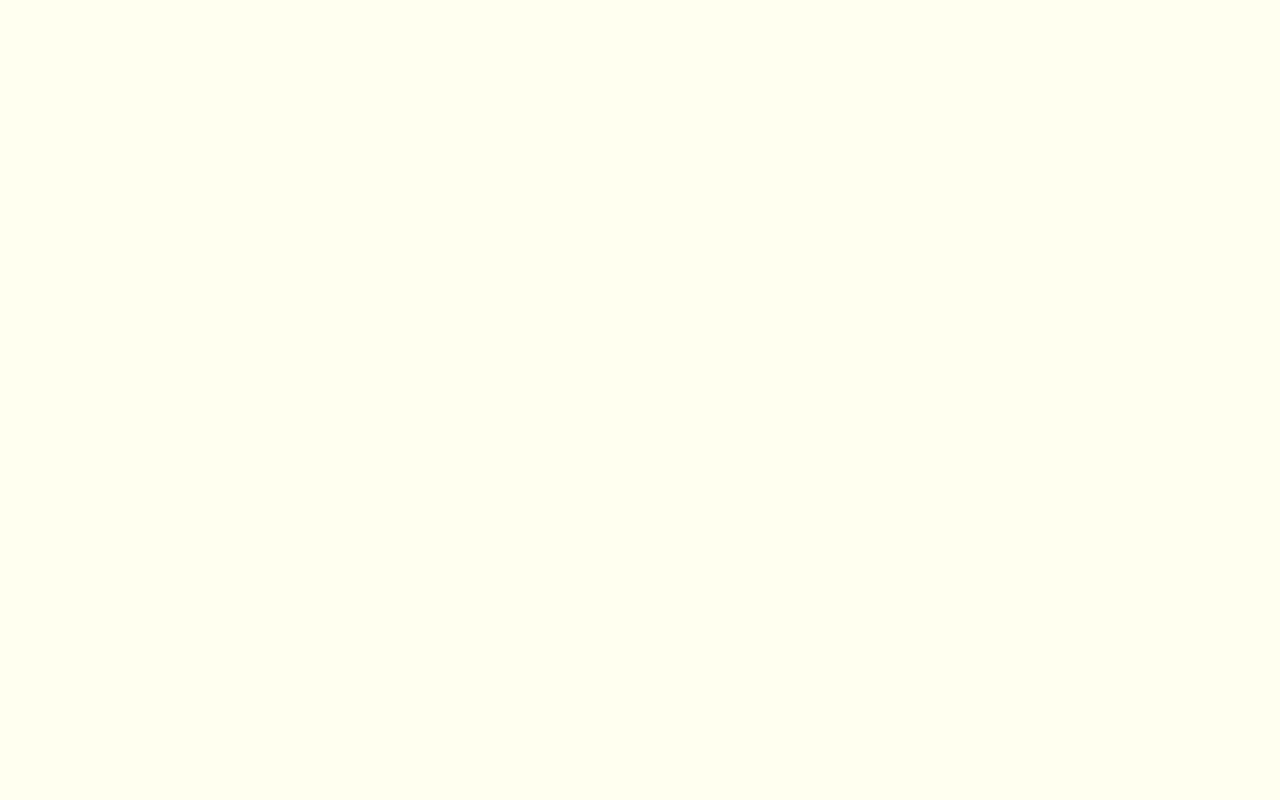
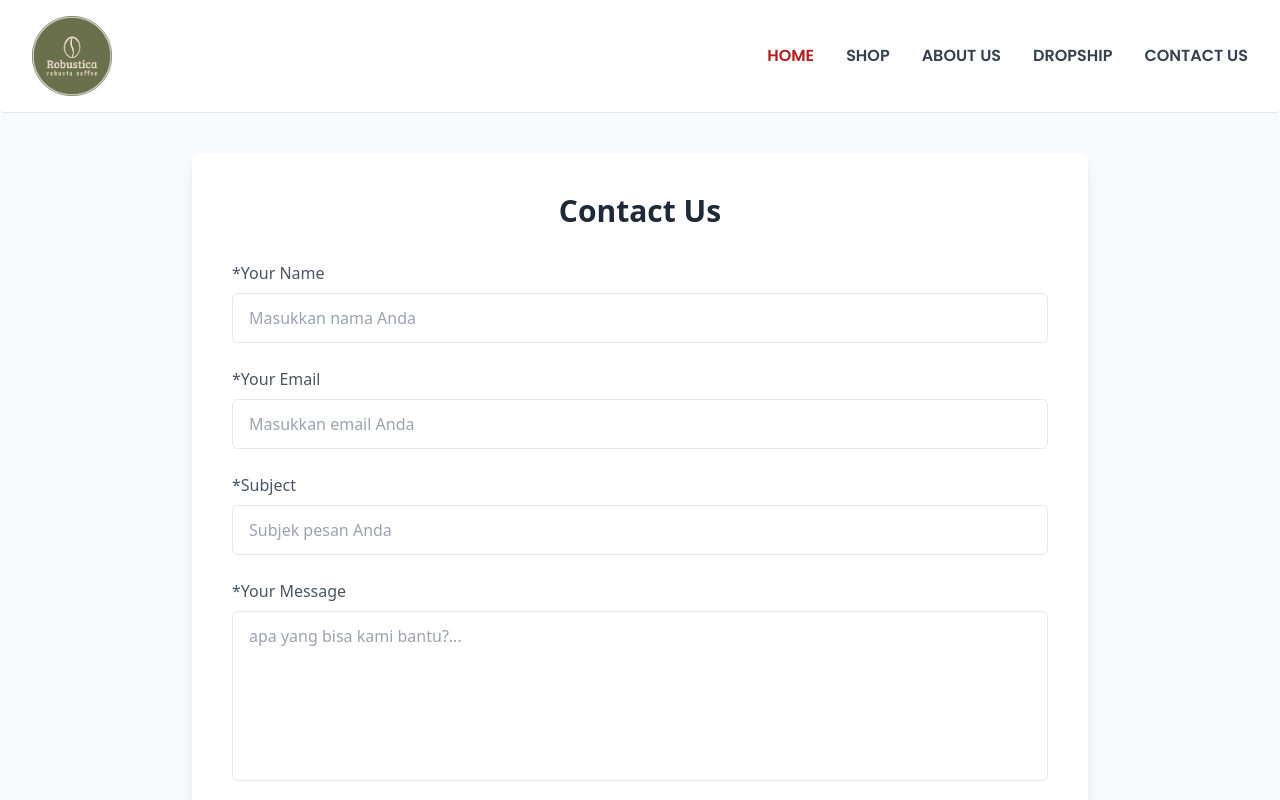
Before and after one commit to zeppyx13/Robustica, a React (Vite) app: page /contact in a window 1280 px wide. Before the commit this address had no page. Shown: the top 800 px of the page. Built offline with nearby package versions, Linux system fonts and the light colour scheme.

Commit message:
contact us

```diff
--- a/src/App.jsx
+++ b/src/App.jsx
@@ -3,6 +3,7 @@ import { BrowserRouter as Router, Routes, Route } from "react-router-dom";
 import Home from "./views/Home";
 import AboutUs from "./views/AboutUs";
 import DropShip from "./views/DropShip";
+import ContactUs from "./views/ContactUs";
 function App() {
   return (
     <>
@@ -11,6 +12,7 @@ function App() {
           <Route exact path="/" element={<Home />} />
           <Route path="/about" element={<AboutUs />} />
           <Route path="/dropship" element={<DropShip />} />
+          <Route path="/contact" element={<ContactUs />} />
         </Routes>
       </Router>
     </>
--- /dev/null
+++ b/src/components/Section/Contact.jsx
@@ -0,0 +1,68 @@
+import React from "react";
+const Contact = () => {
+  return (
+    <div className="min-h-screen bg-gray-50 py-10 px-4 md:px-0">
+      <div className="max-w-4xl mx-auto bg-white p-6 md:p-10 shadow-lg rounded-lg">
+        <h1 className="text-3xl font-bold text-gray-800 mb-8 text-center">
+          Contact Us
+        </h1>
+        <form className="space-y-6">
+          <div>
+            <label className="block text-gray-600 mb-2" htmlFor="name">
+              *Your Name
+            </label>
+            <input
+              type="text"
+              id="name"
+              placeholder="Masukkan nama Anda"
+              className="w-full border rounded-md py-3 px-4 text-gray-700 focus:outline-none focus:ring-2 focus:ring-coklat-muda"
+            />
+          </div>
+          <div>
+            <label className="block text-gray-600 mb-2" htmlFor="email">
+              *Your Email
+            </label>
+            <input
+              type="email"
+              id="email"
+              placeholder="Masukkan email Anda"
+              className="w-full border rounded-md py-3 px-4 text-gray-700 focus:outline-none focus:ring-2 focus:ring-coklat-muda"
+            />
+          </div>
+          <div>
+            <label className="block text-gray-600 mb-2" htmlFor="subject">
+              *Subject
+            </label>
+            <input
+              type="text"
+              id="subject"
+              placeholder="Subjek pesan Anda"
+              className="w-full border rounded-md py-3 px-4 text-gray-700 focus:outline-none focus:ring-2 focus:ring-coklat-muda"
+            />
+          </div>
+          <div>
+            <label className="block text-gray-600 mb-2" htmlFor="message">
+              *Your Message
+            </label>
+            <textarea
+              id="message"
+              rows="6"
+              placeholder="apa yang bisa kami bantu?..."
+              className="w-full border rounded-md py-3 px-4 text-gray-700 focus:outline-none focus:ring-2 focus:ring-coklat-muda resize-none"
+            ></textarea>
+          </div>
+          <div className="text-right">
+            <button
+              type="submit"
+              className="px-6 py-3 bg-coklat text-white rounded-md hover:bg-coklat-muda focus:outline-none focus:ring-2 focus:ring-coklat-normal transition duration-300"
+            >
+              Send
+            </button>
+          </div>
+        </form>
+      </div>
+    </div>
+  );
+};
+
+export default Contact;
--- /dev/null
+++ b/src/views/ContactUs.jsx
@@ -0,0 +1,15 @@
+import React from "react";
+import Navbar from "../components/partials/Navbar";
+import Footer from "../components/partials/Footer";
+import Contact from "../components/Section/Contact";
+const ContactUs = () => {
+  return (
+    <div className="flex flex-col min-h-screen overflow-hidden">
+      <Navbar />
+      <Contact />
+      <Footer />
+    </div>
+  );
+};
+
+export default ContactUs;
```
